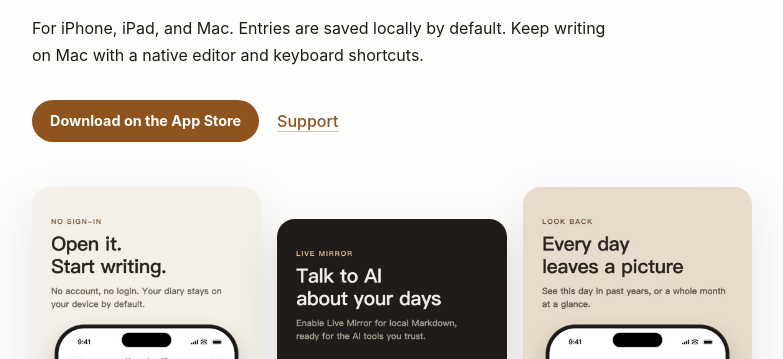
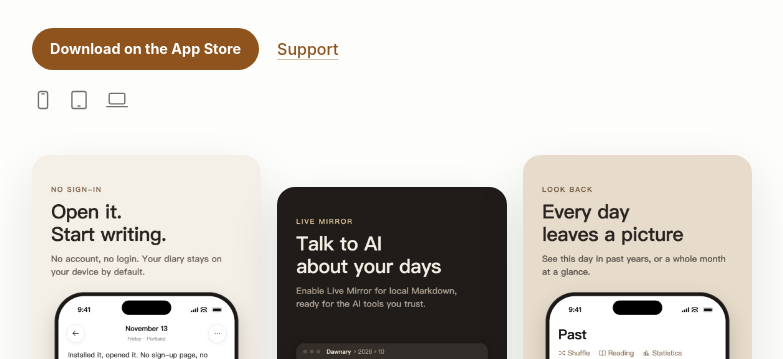
Before and after one commit to larryisthere/larryisthere.github.io, a plain HTML site: page dawnary/en/index.html in a window 1280 px wide. Shown: the part 441-800 px from the top of the page, without its empty margins (248-1031 px from the left). Drawn offline with Linux system fonts and the light colour scheme.

Commit message:
Dawnary pages: replace the platforms sentence with device icons (#7)
Claude-Session: https://claude.ai/code/session_014ZcV2ej2prWCTcHAXNY4gb

Co-authored-by: Claude <noreply@anthropic.com>

```diff
--- a/assets/dawnary.css
+++ b/assets/dawnary.css
@@ -32,10 +32,26 @@
 /* Keep Chinese phrases intact without changing other product pages. */
 html[lang="zh-CN"] .product-title { text-wrap: balance; }
 .dawnary-title-phrase { white-space: nowrap; }
-.dawnary-platforms { max-width: 36rem; line-height: 1.7; }
 body[data-accent="dawnary"] .nav__links a,
 body[data-accent="dawnary"] .product-actions .text-link {
   display: inline-flex;
   align-items: center;
   min-height: 44px;
 }
+
+/* Supported devices: quiet line icons under the actions. */
+.dawnary-devices {
+  display: flex;
+  align-items: flex-end;
+  gap: 14px;
+  margin: -26px 0 44px;
+  color: var(--muted, #72726d);
+}
+.dawnary-devices svg {
+  display: block;
+  fill: none;
+  stroke: currentColor;
+  stroke-width: 1.5;
+  stroke-linecap: round;
+  stroke-linejoin: round;
+}
--- a/dawnary/en/index.html
+++ b/dawnary/en/index.html
@@ -15,7 +15,7 @@
     <link rel="stylesheet" href="/assets/site.css?v=20260905-1" />
     <title>Dawnary · A quiet, private journal</title>
     <link rel="stylesheet" href="/assets/theme.css?v=20260905-2" />
-    <link rel="stylesheet" href="/assets/dawnary.css?v=20261115-3" />
+    <link rel="stylesheet" href="/assets/dawnary.css?v=20261115-4" />
   </head>
   <body data-accent="dawnary">
     <header class="site-header">
@@ -37,10 +37,14 @@
       </div>
       <h1 class="product-title">A quiet, private place for everyday writing.</h1>
       <p class="lede">Dawnary is a journal designed for writing over the long term. Open it, write, and move on with your day. Your entry saves automatically.</p>
-      <p class="dawnary-platforms">For iPhone, iPad, and Mac. Entries are saved locally by default. Keep writing on Mac with a native editor and keyboard shortcuts.</p>
       <div class="product-actions">
         <a class="button" href="https://apps.apple.com/app/id6754510556" data-umami-event="download-open" data-umami-event-product="dawnary" data-umami-event-target="app-store">Download on the App Store</a>
         <a class="text-link" href="/dawnary-support-en.html" data-umami-event="support-open" data-umami-event-product="dawnary">Support</a>
+      </div>
+      <div class="dawnary-devices" role="img" aria-label="Available for iPhone, iPad, and Mac">
+        <svg aria-hidden="true" viewBox="0 0 24 24" width="22" height="22"><rect x="7" y="2.75" width="10" height="18.5" rx="2.25"/><path d="M10.75 5.25h2.5"/></svg>
+        <svg aria-hidden="true" viewBox="0 0 24 24" width="22" height="22"><rect x="4.25" y="2.75" width="15.5" height="18.5" rx="2"/><path d="M11 18.5h2"/></svg>
+        <svg aria-hidden="true" viewBox="0 0 28 24" width="26" height="22"><rect x="5.5" y="4.75" width="17" height="11.5" rx="1.5"/><path d="M2.75 19.25h22.5"/></svg>
       </div>
 
       <figure class="product-shot dawnary-phones" aria-label="Dawnary iPhone screenshots">
```
Also changed, not shown: dawnary/index.html (+6 -2 lines).
